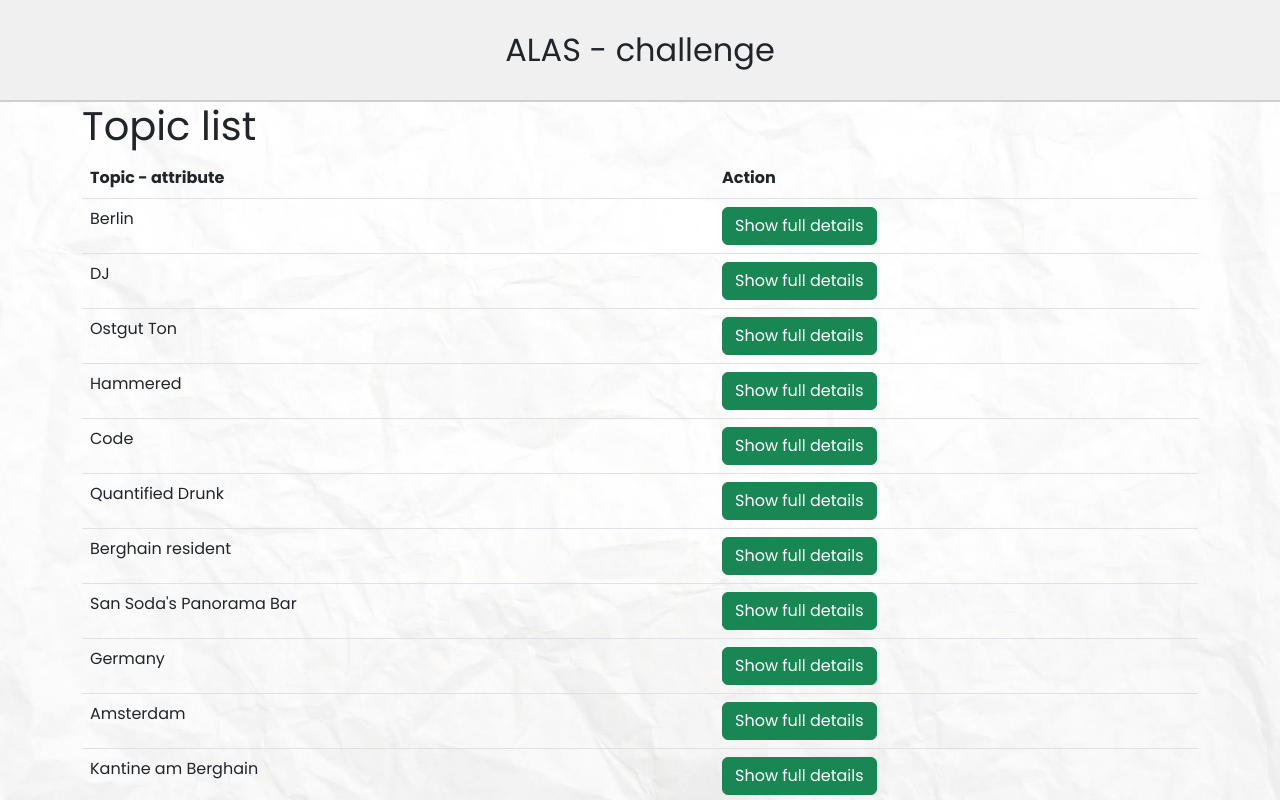
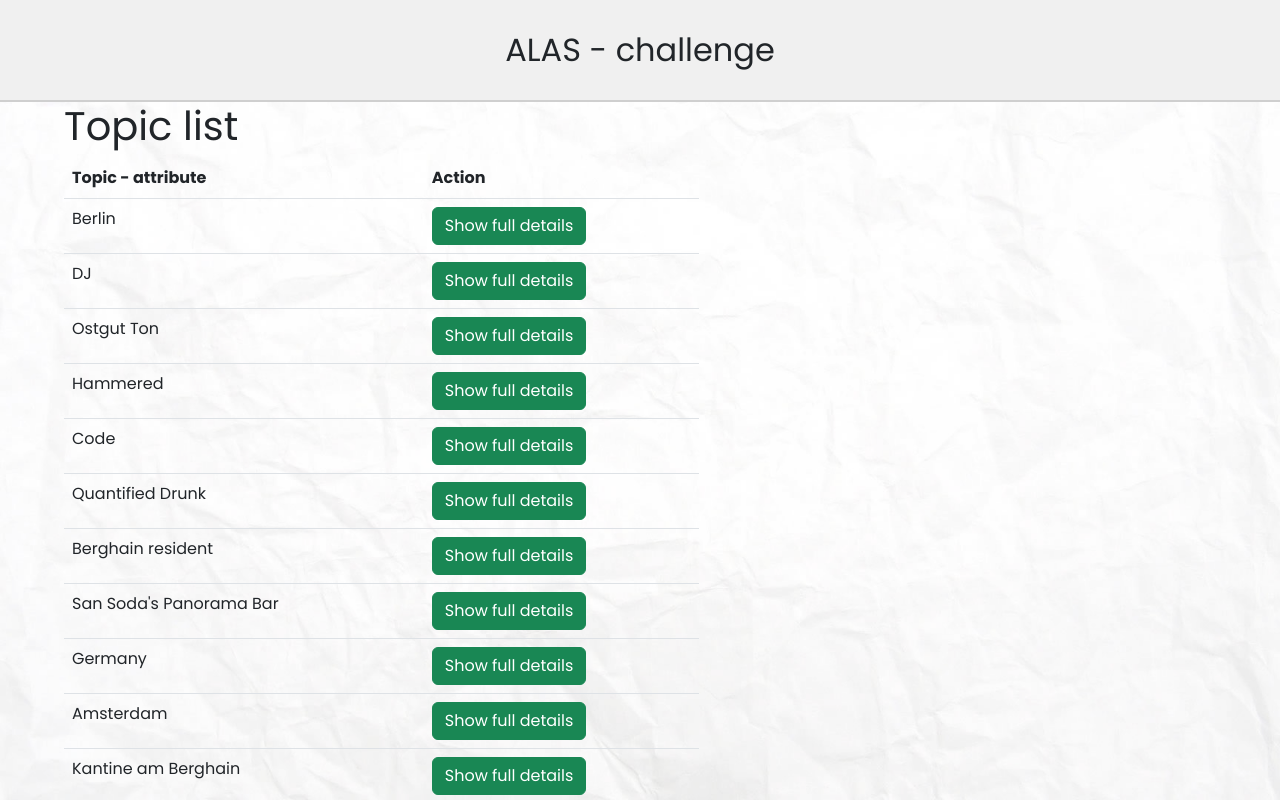
Before and after one commit to bujakkristijan/challenge, a React (Create React App) app in the folder alas-challenge/: page / in a window 1280 px wide. Shown: the top 800 px of the page. Built offline with nearby package versions, Linux system fonts and the light colour scheme.

Commit message:
kada se stisne na topic iz tabele, sa desne strane se u novoj komponenti prikazu njene vrednosti, za sad ne prikazuju se jos sve vrednosti

```diff
--- a/alas-challenge/src/components/list-topic/ListTopicComponent.css
+++ b/alas-challenge/src/components/list-topic/ListTopicComponent.css
@@ -0,0 +1,10 @@
+.main-container{
+    display: flex;
+    flex-direction: row;
+    margin-left: 5%;
+
+}
+
+.list-topic-container{
+    width: 55%; /* ovde stavim 55%, a u TopicDetailComponent, topic-details-container 45%, nije radilo dobro kad stavim className direktno na TopicDetailComponent u ovoj komponenti */
+}
--- a/alas-challenge/src/components/list-topic/ListTopicComponent.js
+++ b/alas-challenge/src/components/list-topic/ListTopicComponent.js
@@ -1,10 +1,18 @@
 import React, {useEffect, useState} from 'react'
 import DataService from '../../services/DataService';
+import TopicDetailsComponent from '../topic-details/TopicDetailsComponent';
+import './ListTopicComponent.css'
 // import data from '../../data/topics.json'; // moze i ovako
 
 const ListTopicComponent = () => {
 
     const [allTopics, setAllTopics] = useState([]);
+    const [selectedTopic, setSelectedTopic] = useState(undefined);
+
+    const changedSelectedTopic = (topic) =>{
+      console.log("CHANGEEEE")
+      setSelectedTopic(topic);
+    }
 
     useEffect(() => {
         getAllTopicsFromJSON();
@@ -14,7 +22,7 @@
         DataService.loadDataFromJSON().then(response =>{
             setAllTopics(response.topics);
             console.log("RESPONSE DATA " + JSON.stringify(response.topics));
-          }).then(alert("ALL topics" + JSON.stringify(allTopics)))
+          })
           .catch((error) => {
             console.error("Error getting data", error);
           });
@@ -22,7 +30,7 @@
 
   return (
     <>
-    <div className='container'>
+    <div className='main-container'>
       <div className='list-topic-container'>
         <h1 className='topic-list-title'>Topic list</h1>
         <table className='table table-hover'>
@@ -38,7 +46,7 @@
                 topic =>
                   // ako stavim viticaste zagrade mora i return !
                   <tr className='table-content-row' key={topic.id}>
-                    <td className='td-content'>{topic.label}</td>
+                    <td className='td-content' onClick={() => changedSelectedTopic(topic)}>{topic.label}</td>
                     <td>
                       <button className='btn btn-success'>Show full details</button>
                    </td>
@@ -48,6 +56,7 @@
           </tbody>
         </table>
       </div>
+      <TopicDetailsComponent topic = {selectedTopic}></TopicDetailsComponent>
     </div>
     </>
   )
--- /dev/null
+++ b/alas-challenge/src/components/topic-details/TopicDetailsComponent.css
@@ -0,0 +1,11 @@
+.topic-title{
+    font-size: x-large;
+    /* text-align: left;  */
+
+}
+
+.topic-details-container{
+    /* text-align: center; */
+    width: 45%;
+    margin-left: 5%;
+}
--- /dev/null
+++ b/alas-challenge/src/components/topic-details/TopicDetailsComponent.js
@@ -0,0 +1,16 @@
+import React from 'react'
+import './TopicDetailsComponent.css'
+
+const TopicDetailsComponent = (props) => {
+
+    const selectedTopic = props.topic;
+    // alert(selectedTopic);
+  return (
+    <div className='topic-details-container'>
+        {selectedTopic != undefined && <div className='topic-title'>Information on topic: {selectedTopic.label}</div>}
+        {selectedTopic != undefined && <div className='topic-total-mentions'>Total mentions: {selectedTopic.volume}</div>}
+    </div>
+  )
+}
+
+export default TopicDetailsComponent
```
